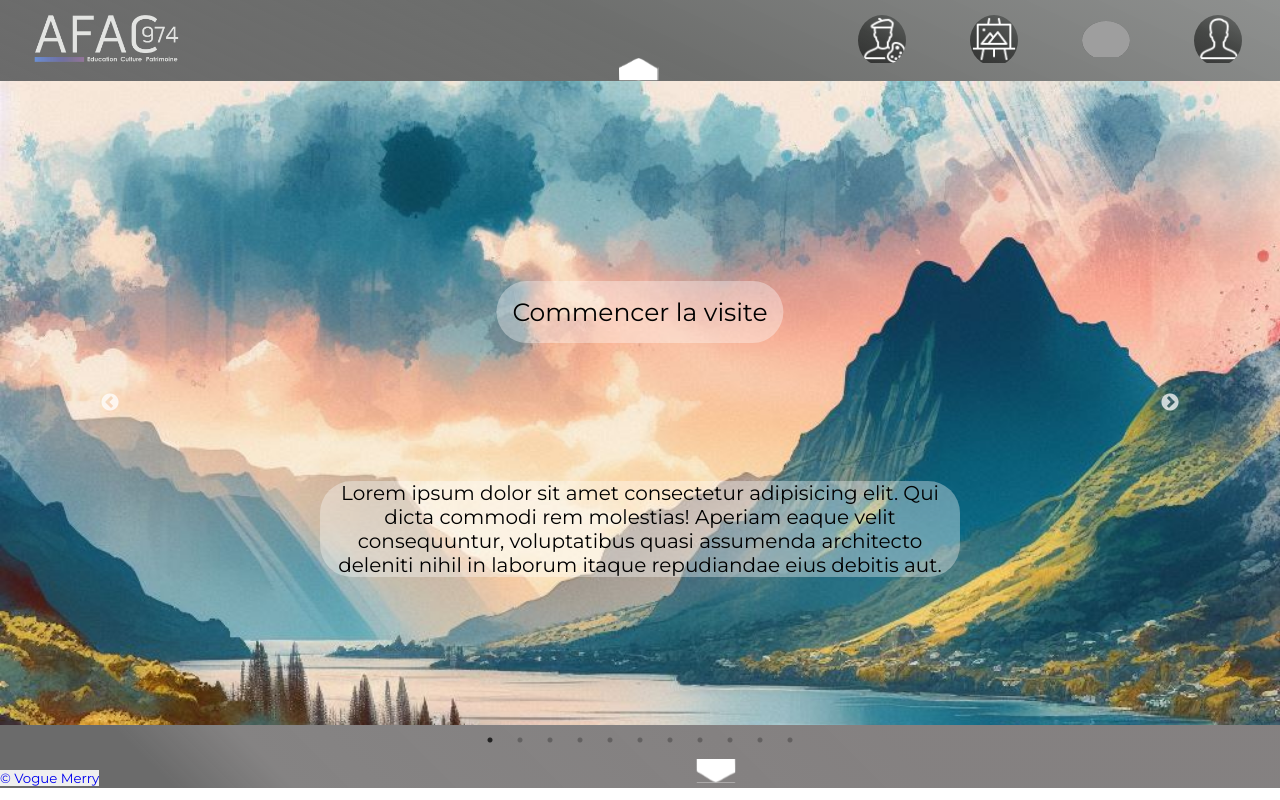
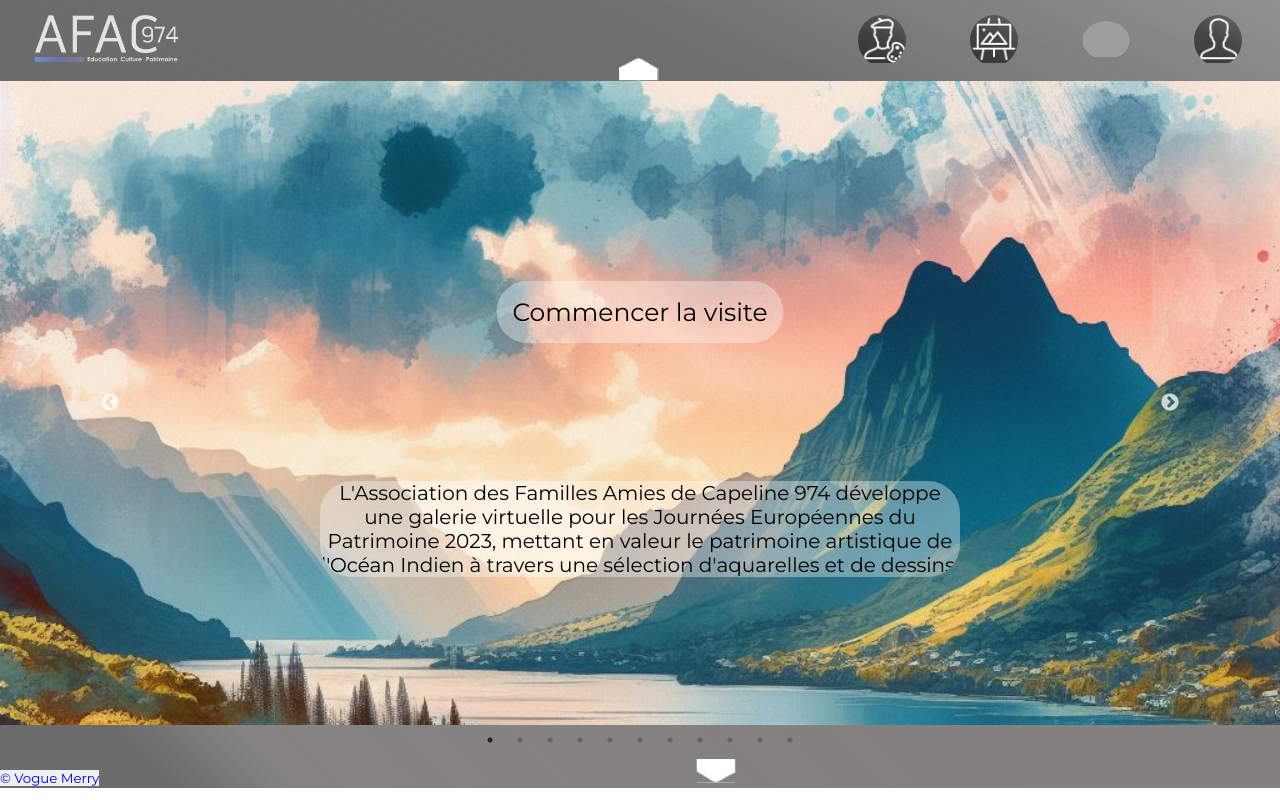
Before and after one commit to WildCodeSchool-2023-09/afac974, a React (Vite) app in the folder frontend/: page / in a window 1280 px wide. Built offline with nearby package versions, Linux system fonts and the light colour scheme; grey boxes are pictures that could not be loaded; a web font is replaced by a local one; what granim would draw is missing.

Commit message:
paragraphe

```diff
--- a/frontend/src/pages/Accueil/Accueil.jsx
+++ b/frontend/src/pages/Accueil/Accueil.jsx
@@ -44,7 +44,7 @@ function Carousel1() {
         pauseOnHover={sliderSettings.pauseOnHover}
       >
         {images.map((image, index) => (
-          <div key={image} className="backgroungFull">
+          <div key={image} className="backgroundFull">
             <img src={image} alt={`Slide ${index + 1}`} />
           </div>
         ))}
@@ -55,10 +55,10 @@ function Carousel1() {
         </button>
       </Link>
       <p className="paragraphe">
-        Lorem ipsum dolor sit amet consectetur adipisicing elit. Qui dicta
-        commodi rem molestias! Aperiam eaque velit consequuntur, voluptatibus
-        quasi assumenda architecto deleniti nihil in laborum itaque repudiandae
-        eius debitis aut.
+        L'Association des Familles Amies de Capeline 974 développe une galerie
+        virtuelle pour les Journées Européennes du Patrimoine 2023, mettant en
+        valeur le patrimoine artistique de l'Océan Indien à travers une
+        sélection d'aquarelles et de dessins.
       </p>
     </div>
   );
--- a/frontend/src/pages/Accueil/Accueil.scss
+++ b/frontend/src/pages/Accueil/Accueil.scss
@@ -8,7 +8,7 @@
   right: 100px;
   z-index: 10;
 }
-.backgroungFull {
+.backgroundFull {
   object-fit: contain;
   height: 80vh;
   width: 100%;
```
